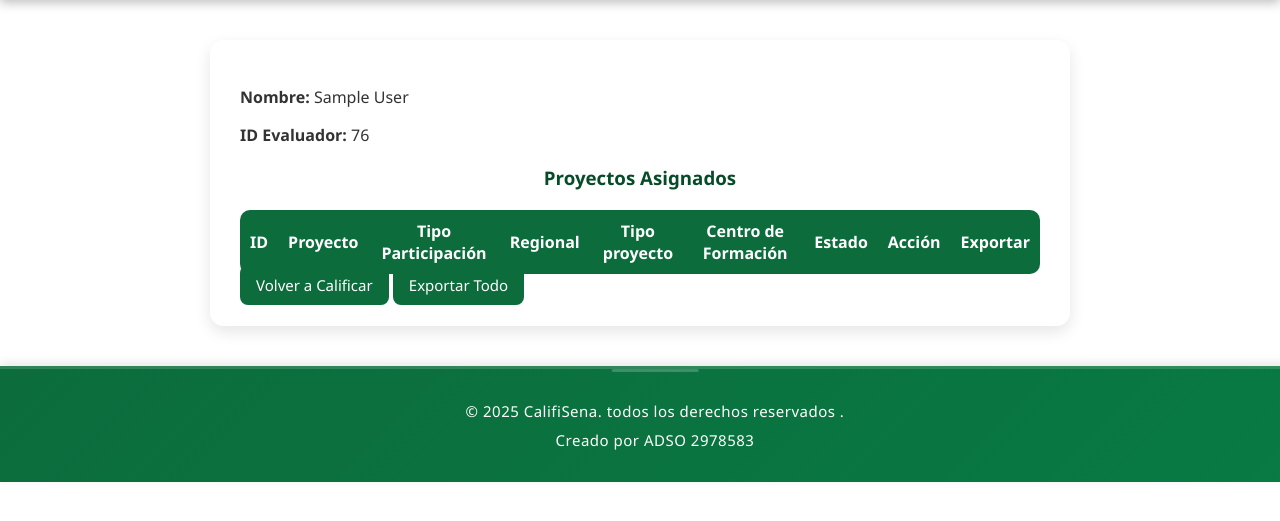
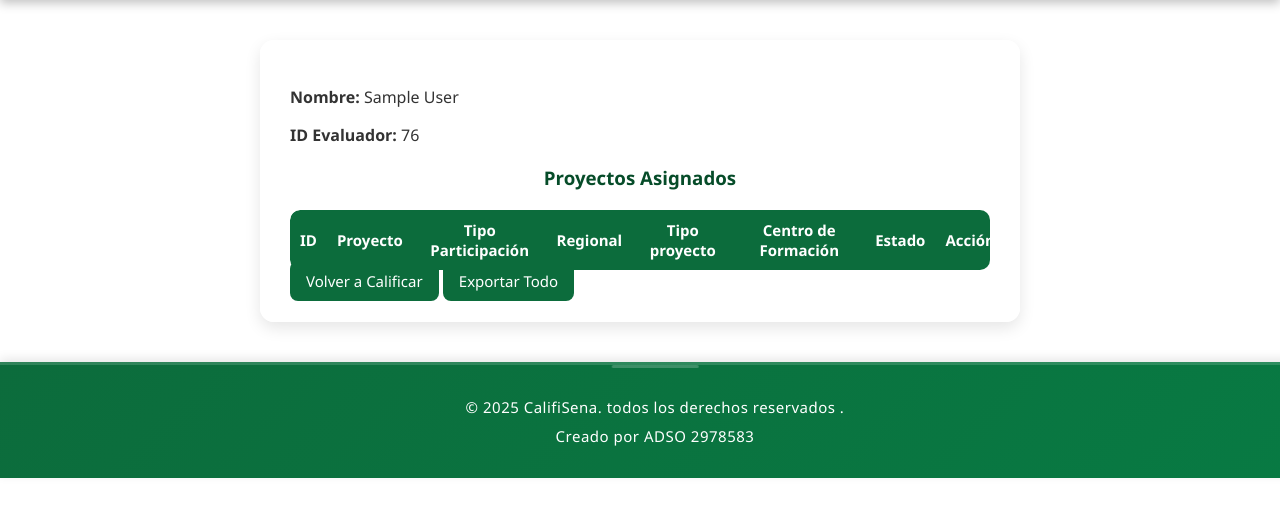
Before and after one commit to Junior-Sg/Proyecto_califisena, a PHP site: page /Views/perfil.php in a window 1280 px wide. Shown: the part 116-637 px from the top of the page. Run offline with PHP 8.4, Linux system fonts and the light colour scheme; the visitor is signed in with stand-in values (Sample User, id 1); data comes from the database, SQL or seed files in the repository; lists and menus that the app fills with data are empty; some libraries are stand-ins or nearby versions.

Commit message:
responsive

```diff
--- a/Views/perfil.php
+++ b/Views/perfil.php
@@ -49,13 +49,14 @@ $proyectos = $proyectoModel->listarTodosPorEvaluador($_SESSION["id_evaluador"]);
 
     <h3>Proyectos Asignados</h3>
 
+    <!-- 🔹 CONTENEDOR RESPONSIVE -->
+    <div class="table-responsive">
       <table>
         <tr>
           <th>ID</th>
           <th>Proyecto</th>
           <th>Tipo Participación</th>
           <th>Regional</th>
-        <!-- para definir el cambio que pidieron el si es poster, stan o ponencia  -->
           <th>Tipo proyecto</th>
           <th>Centro de Formación</th>
           <th>Estado</th>
@@ -75,8 +76,6 @@ $proyectos = $proyectoModel->listarTodosPorEvaluador($_SESSION["id_evaluador"]);
               <?php else: ?>
                 <span style="color:#b22222; font-weight:bold;">⛔ Pendiente</span>
               <?php endif; ?>
-
-  </form>
             </td>
             <td>
               <?php if (!$p["calificado"]): ?>
@@ -93,6 +92,8 @@ $proyectos = $proyectoModel->listarTodosPorEvaluador($_SESSION["id_evaluador"]);
           </tr>
         <?php endforeach; ?>
       </table>
+    </div>
+    <!-- 🔹 FIN CONTENEDOR RESPONSIVE -->
 
     <div class="actions">
       <a href="calificar.php" class="btn">Volver a Calificar</a>
@@ -110,10 +111,10 @@ $proyectos = $proyectoModel->listarTodosPorEvaluador($_SESSION["id_evaluador"]);
       confirmButtonColor: '#d33',
       cancelButtonColor: '#3085d6',
       confirmButtonText: 'Sí, cerrar sesión',
-         cancelButtonText: 'Cancelar',
-         width: '90%',
-         customClass: {
-         popup: 'swal-responsive'
+      cancelButtonText: 'Cancelar'
+    }).then((result) => {
+      if (result.isConfirmed) {
+        window.location.href = "../Controllers/logout.php";
       }
     });
   }
--- a/assets/css/vista.css
+++ b/assets/css/vista.css
@@ -43,18 +43,6 @@ h1, h2, h3 {
   margin-bottom: 20px;
 }
 
-.calificar-container,
-.perfil-container {
-  width: 90%;
-  max-width: 800px;
-  background-color: rgba(255, 255, 255, 0.95);
-  margin: 40px auto;
-  padding: 30px;
-  border-radius: 14px;
-  box-shadow: 0 6px 16px rgba(0, 0, 0, 0.1);
-  backdrop-filter: blur(6px);
-}
-
 /* === FORMULARIOS === */
 form {
   display: flex;
@@ -87,6 +77,8 @@ button, .btn {
   cursor: pointer;
   transition: background 0.3s ease, transform 0.1s ease;
   text-decoration: none;
+  width: fit-content;
+  align-self: center;
 }
 
 button:hover, .btn:hover {
@@ -95,10 +87,37 @@ button:hover, .btn:hover {
 }
 
 /* === TABLAS === */
-table {
+.table-responsive {
   width: 100%;
+  overflow-x: auto;
+  -webkit-overflow-scrolling: touch;
+  margin-top: 15px;
+  border-radius: 10px;
+  position: relative;
+}
+
+/* sombra sutil al hacer scroll */
+.table-responsive::after {
+  content: "";
+  position: absolute;
+  top: 0;
+  right: 0;
+  width: 25px;
+  height: 100%;
+  background: linear-gradient(to left, rgba(0,0,0,0.1), transparent);
+  pointer-events: none;
+  opacity: 0;
+  transition: opacity 0.3s;
+}
+
+.table-responsive:hover::after {
+  opacity: 1;
+}
+
+.table-responsive table {
+  width: 100%;
+  min-width: 800px;
   border-collapse: collapse;
-  margin-top: 15px;
   border-radius: 10px;
   overflow: hidden;
 }
@@ -108,12 +127,14 @@ th {
   color: #fff;
   padding: 10px;
   text-align: center;
+  font-size: 15px;
 }
 
 td {
   padding: 10px;
   border-bottom: 1px solid #ddd;
   text-align: center;
+  font-size: 14px;
 }
 
 tr:nth-child(even) {
```
Also changed, not shown: other parts of assets/css/vista.css (+97 -7 lines). Lines whose indentation alone changed are shown as unchanged.
